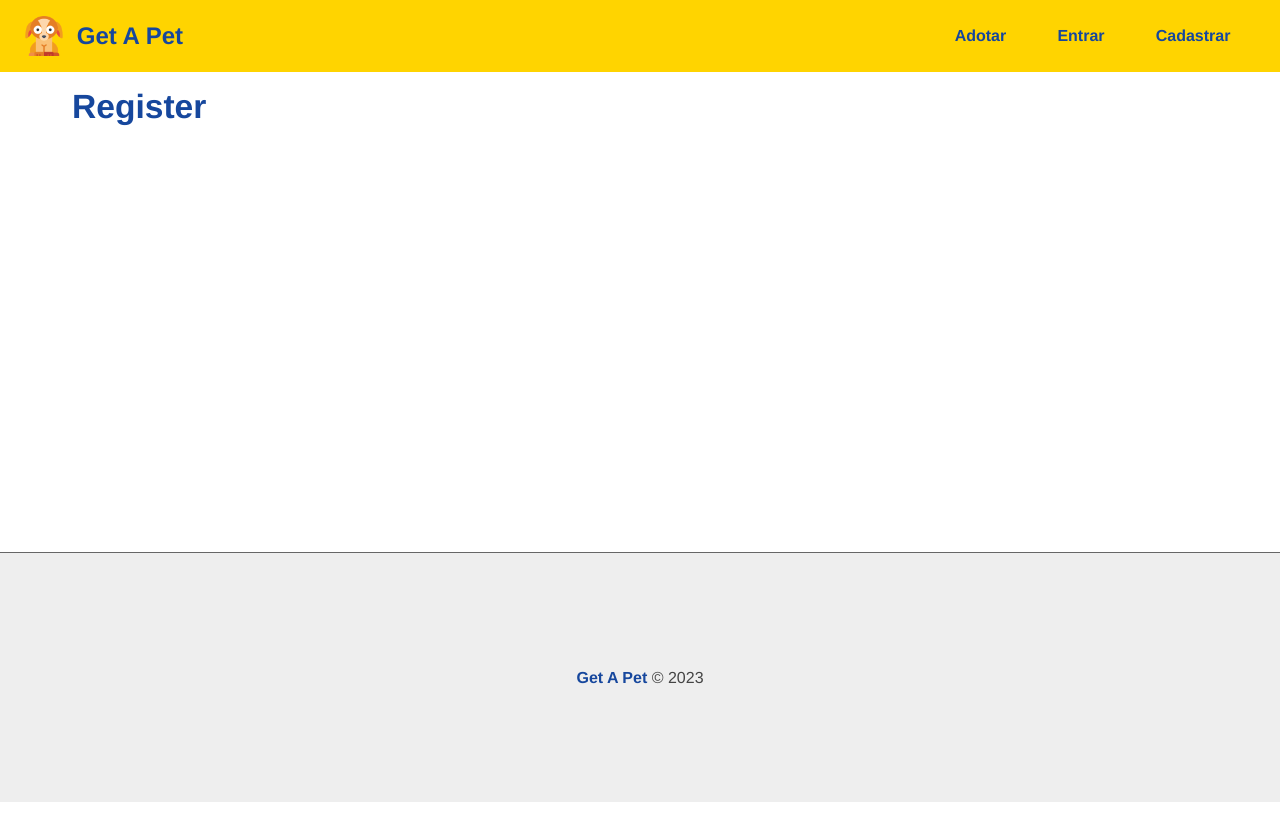
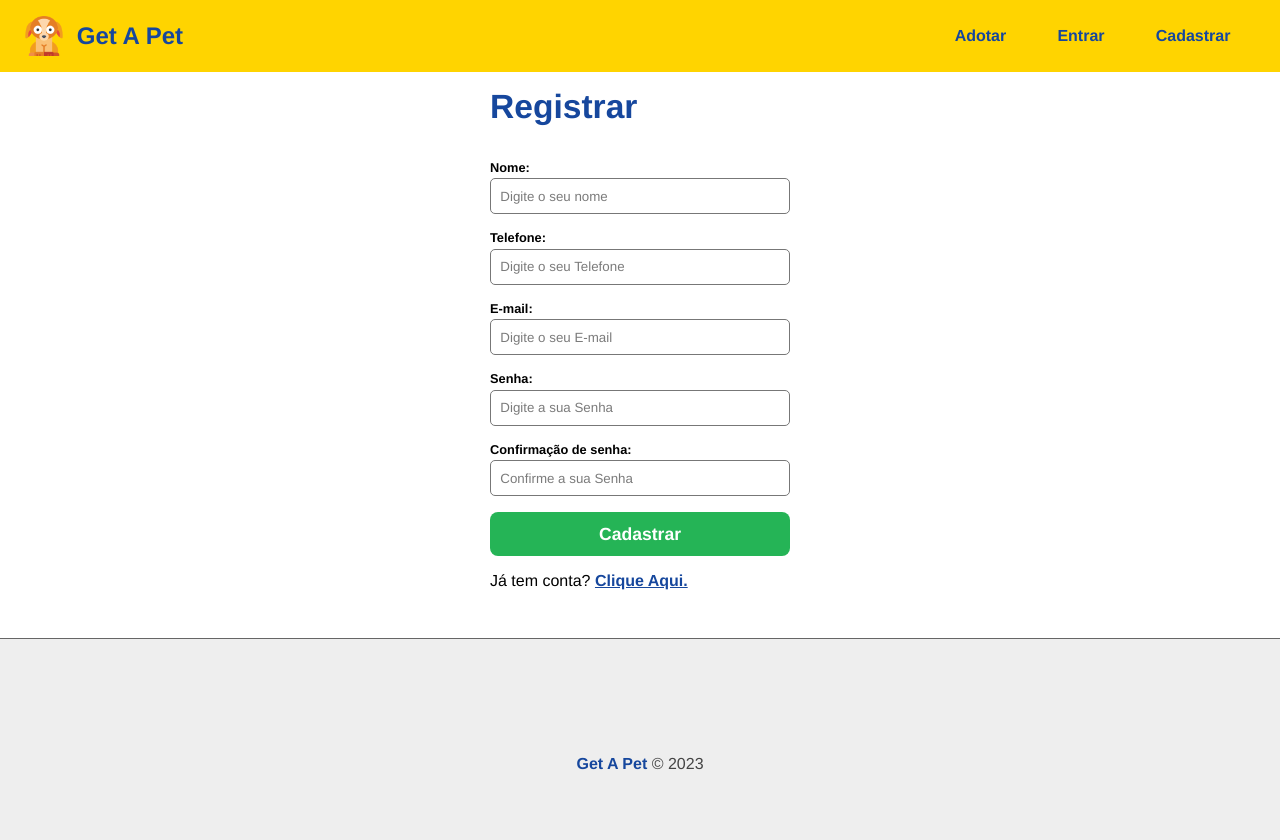
Before and after one commit to Brunonavarrooficial/Get_A_Pet, a React (Create React App) app in the folder frontend/: page /register in a window 1280 px wide. Shown: the top 840 px of the page. Before the commit the page ends 802 px from the top, so only its background shows below. Built offline with nearby package versions, Linux system fonts and the light colour scheme.

Commit message:
create component input and form register

```diff
--- /dev/null
+++ b/frontend/src/components/form/Form.module.css
@@ -0,0 +1,32 @@
+.form_container {
+    max-width: 300px;
+    margin: 0 auto;
+    background-color: #fff;
+    border-radius: 15px;
+}
+
+.form_container input[type='submit'] {
+    border-radius: 8px;
+    background-color: #25b456;
+    color: #fff;
+    border: none;
+    min-width: 100px;
+    min-height: 2.5em;
+    width: 100%;
+    cursor: pointer;
+    font-size: 1.1em;
+    font-weight: bold;
+}
+
+.form_container input[type='submit']:hover {
+    background-color: #1c8a42;
+}
+
+.form_container p {
+    margin-top: 1em;
+}
+
+.form_container p a {
+    color: #16479d;
+    font-weight: bold;
+}
--- /dev/null
+++ b/frontend/src/components/form/Input.module.css
@@ -0,0 +1,21 @@
+.form_control {
+    display: flex;
+    flex-direction: column;
+    margin-bottom: 1em;
+}
+
+.form_control label {
+    margin-bottom: .3em;
+    font-weight: bold;
+    font-size: .8em;
+}
+
+.form_control input {
+    padding: .7em;
+    border: 1px solid #777;
+    border-radius: 5px;
+}
+
+.form_control input::placeholder {
+    color: #7b7b7b;
+}
--- /dev/null
+++ b/frontend/src/components/form/input.js
@@ -0,0 +1,10 @@
+import styles from './Input.module.css'
+
+export default function Input({ type, text, name, placeholder, handleOnChange, value, multiple }) {
+    return (
+        <div className={styles.form_control}>
+            <label htmlFor={name}>{text}:</label>
+            <input type={type} name={name} id={name} placeholder={placeholder} onChange={handleOnChange} value={value} {...(multiple ? { multiple } : '')} />
+        </div>
+    )
+}
--- a/frontend/src/components/pages/Auth/Register.js
+++ b/frontend/src/components/pages/Auth/Register.js
@@ -1,7 +1,25 @@
+import { Link } from "react-router-dom"
+
+import Input from "../../form/input"
+import styles from '../../form/Form.module.css'
+
 export default function Register() {
+    function handleChange(e) { }
+
     return (
-        <section>
-            <h1>Register</h1>
+        <section className={styles.form_container}>
+            <h1>Registrar</h1>
+            <form>
+                <Input text={'Nome'} type={'text'} name={'name'} placeholder={'Digite o seu nome'} handleOnChange={handleChange} />
+                <Input text={'Telefone'} type={'text'} name={'phone'} placeholder={'Digite o seu Telefone'} handleOnChange={handleChange} />
+                <Input text={'E-mail'} type={'email'} name={'email'} placeholder={'Digite o seu E-mail'} handleOnChange={handleChange} />
+                <Input text={'Senha'} type={'password'} name={'password'} placeholder={'Digite a sua Senha'} handleOnChange={handleChange} />
+                <Input text={'Confirmação de senha'} type={'password'} name={'confirmpassword'} placeholder={'Confirme a sua Senha'} handleOnChange={handleChange} />
+                <input type={'submit'} value={'Cadastrar'} />
+            </form>
+            <p>
+                Já tem conta? <Link to={'/login'}>Clique Aqui.</Link>
+            </p>
         </section>
     )
 }
```
